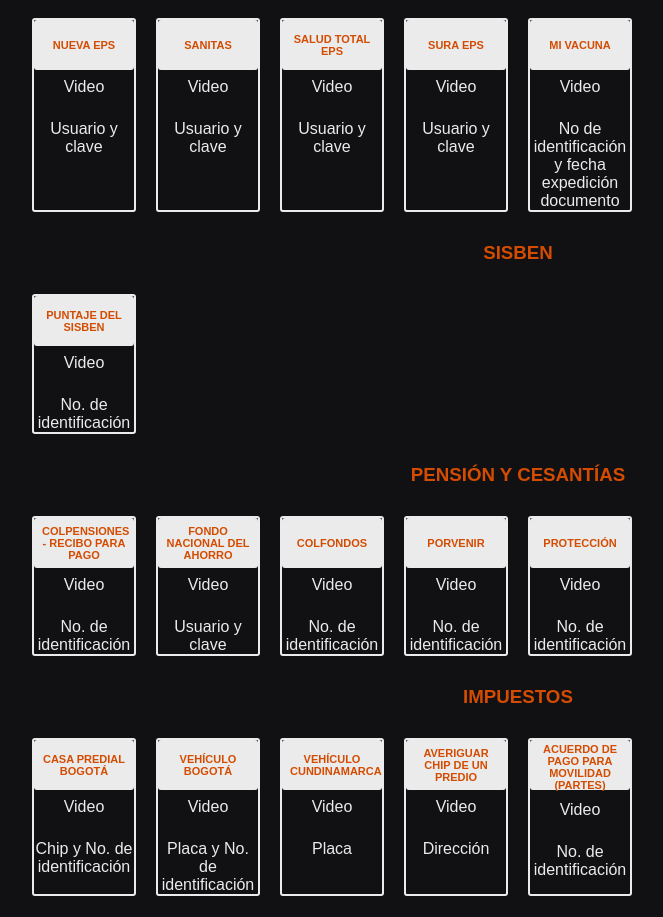
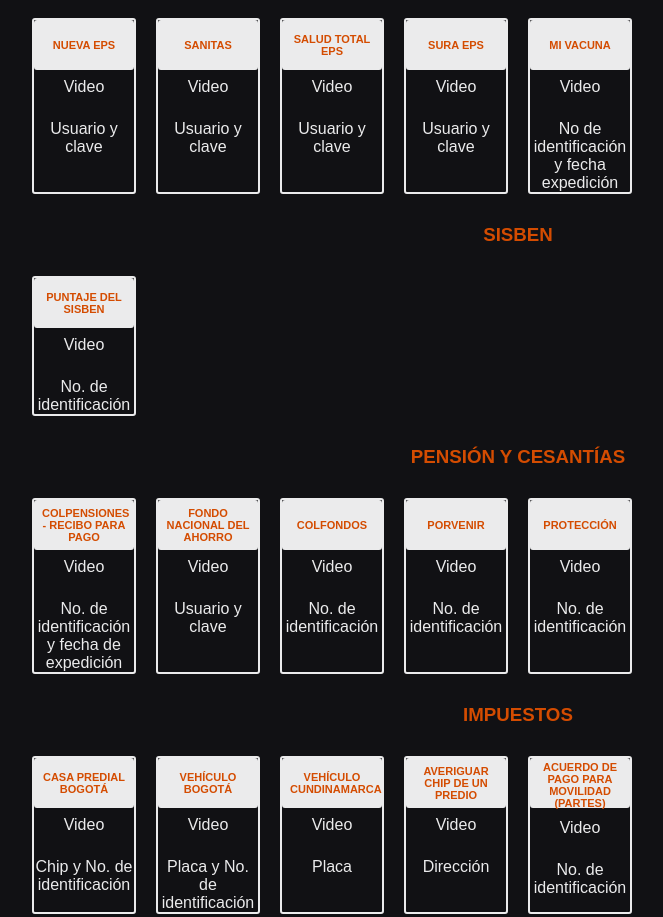
Before and after one commit to alberthfabian/fireplace, a React (Create React App) app: page / in a window 1280 px wide. Shown: the part 838-1755 px from the top of the page, without its empty margins (122-785 px from the left). Built offline with nearby package versions, Linux system fonts and the light colour scheme; no server answers.

Commit message:
Update colpensiones

```diff
--- a/src/components/Data/Eps/index.js
+++ b/src/components/Data/Eps/index.js
@@ -1,119 +1,128 @@
 export const eps = [
   {
-    'id': 1,
-    'name': 'ADRES FOSYGA',
-    'video': 'Video',
-    'linkVideo': 'https://www.youtube.com/channel/UCvi2KWTO8kKJZUO8cdJ2b6g',
-    'linkDocument': 'https://aplicaciones.adres.gov.co/bdua_internet/Pages/ConsultarAfiliadoWeb.aspx',
-    'value': '1.000',
-    'register': 'No. de identificación'
+    id: 1,
+    name: "ADRES FOSYGA",
+    video: "Video",
+    linkVideo: "https://www.youtube.com/channel/UCvi2KWTO8kKJZUO8cdJ2b6g",
+    linkDocument:
+      "https://aplicaciones.adres.gov.co/bdua_internet/Pages/ConsultarAfiliadoWeb.aspx",
+    value: "1.000",
+    register: "No. de identificación",
   },
   {
-    'id': 2,
-    'name': 'COMPROBADOR DE DERECHOS',
-    'video': 'Video',
-    'linkVideo': 'https://www.youtube.com/channel/UCvi2KWTO8kKJZUO8cdJ2b6g',
-    'linkDocument': 'https://appb.saludcapital.gov.co/Comprobadordederechos/Consulta.aspx',
-    'value': '1.000',
-    'register': 'No. de identificación'
+    id: 2,
+    name: "COMPROBADOR DE DERECHOS",
+    video: "Video",
+    linkVideo: "https://www.youtube.com/channel/UCvi2KWTO8kKJZUO8cdJ2b6g",
+    linkDocument:
+      "https://appb.saludcapital.gov.co/Comprobadordederechos/Consulta.aspx",
+    value: "1.000",
+    register: "No. de identificación",
   },
   {
-    'id': 3,
-    'name': 'ALIANSALUD EPS',
-    'video': 'Video',
-    'linkVideo': 'https://www.youtube.com/channel/UCvi2KWTO8kKJZUO8cdJ2b6g',
-    'linkDocument': 'https://www.aliansalud.com.co/oficinavirtual/Paginas/Login.aspx',
-    'value': '2.000',
-    'register': 'Usuario y Clave'
+    id: 3,
+    name: "ALIANSALUD EPS",
+    video: "Video",
+    linkVideo: "https://www.youtube.com/channel/UCvi2KWTO8kKJZUO8cdJ2b6g",
+    linkDocument:
+      "https://www.aliansalud.com.co/oficinavirtual/Paginas/Login.aspx",
+    value: "2.000",
+    register: "Usuario y Clave",
   },
   {
-    'id': 4,
-    'name': 'COOMEVA EPS',
-    'video': 'Video',
-    'linkVideo': 'https://www.youtube.com/channel/UCvi2KWTO8kKJZUO8cdJ2b6g',
-    'linkDocument': 'http://cooeps.coomeva.com.co/prod/afiliacion/php/ajax/afiliado/indexCertificadosAfiliado.php',
-    'value': '1.000',
-    'register': 'No. de identificación'
+    id: 4,
+    name: "COOMEVA EPS",
+    video: "Video",
+    linkVideo: "https://www.youtube.com/channel/UCvi2KWTO8kKJZUO8cdJ2b6g",
+    linkDocument:
+      "http://cooeps.coomeva.com.co/prod/afiliacion/php/ajax/afiliado/indexCertificadosAfiliado.php",
+    value: "1.000",
+    register: "No. de identificación",
   },
   {
-    'id': 5,
-    'name': 'COMPENSAR',
-    'video': 'Video',
-    'linkVideo': 'https://www.youtube.com/channel/UCvi2KWTO8kKJZUO8cdJ2b6g',
-    'linkDocument': 'https://seguridad2.compensar.com/sso/login/36656901cdc57c7f10b7467c55d315dd',
-    'value': '2.000',
-    'register': 'Usuario y clave'
+    id: 5,
+    name: "COMPENSAR",
+    video: "Video",
+    linkVideo: "https://www.youtube.com/channel/UCvi2KWTO8kKJZUO8cdJ2b6g",
+    linkDocument:
+      "https://seguridad2.compensar.com/sso/login/36656901cdc57c7f10b7467c55d315dd",
+    value: "2.000",
+    register: "Usuario y clave",
   },
   {
-    'id': 6,
-    'name': 'CRUZ BLANCA EPS',
-    'video': 'Video',
-    'linkVideo': 'https://www.youtube.com/channel/UCvi2KWTO8kKJZUO8cdJ2b6g',
-    'linkDocument': 'http://www.cruzblanca.com.co/',
-    'value': '2.000',
-    'register': 'Usuario y clave'
+    id: 6,
+    name: "CRUZ BLANCA EPS",
+    video: "Video",
+    linkVideo: "https://www.youtube.com/channel/UCvi2KWTO8kKJZUO8cdJ2b6g",
+    linkDocument: "http://www.cruzblanca.com.co/",
+    value: "2.000",
+    register: "Usuario y clave",
   },
   {
-    'id': 7,
-    'name': 'FAMISANAR EPS',
-    'video': 'Video',
-    'linkVideo': 'https://www.youtube.com/channel/UCvi2KWTO8kKJZUO8cdJ2b6g',
-    'linkDocument': 'https://enlinea.famisanar.com.co/Portal/home.jspx',
-    'value': '2.000',
-    'register': 'Usuario y clave'
+    id: 7,
+    name: "FAMISANAR EPS",
+    video: "Video",
+    linkVideo: "https://www.youtube.com/channel/UCvi2KWTO8kKJZUO8cdJ2b6g",
+    linkDocument: "https://enlinea.famisanar.com.co/Portal/home.jspx",
+    value: "2.000",
+    register: "Usuario y clave",
   },
   {
-    'id': 8,
-    'name': 'MEDIMÁS EPS',
-    'video': 'Video',
-    'linkVideo': 'https://www.youtube.com/channel/UCvi2KWTO8kKJZUO8cdJ2b6g',
-    'linkDocument': 'https://heonmedimas.heon.com.co/medimas/Epsenlinea/EpsEnLineaAng/#/sesion',
-    'value': '2.000',
-    'register': 'Usuario y clave'
+    id: 8,
+    name: "MEDIMÁS EPS",
+    video: "Video",
+    linkVideo: "https://www.youtube.com/channel/UCvi2KWTO8kKJZUO8cdJ2b6g",
+    linkDocument:
+      "https://heonmedimas.heon.com.co/medimas/Epsenlinea/EpsEnLineaAng/#/sesion",
+    value: "2.000",
+    register: "Usuario y clave",
   },
   {
-    'id': 9,
-    'name': 'NUEVA EPS',
-    'video': 'Video',
-    'linkVideo': 'https://www.youtube.com/channel/UCvi2KWTO8kKJZUO8cdJ2b6g',
-    'linkDocument': 'https://aplicaciones.nuevaeps.com.co/Portal/home.jspx',
-    'value': '2.000',
-    'register': 'Usuario y clave'
+    id: 9,
+    name: "NUEVA EPS",
+    video: "Video",
+    linkVideo: "https://www.youtube.com/channel/UCvi2KWTO8kKJZUO8cdJ2b6g",
+    linkDocument: "https://aplicaciones.nuevaeps.com.co/Portal/home.jspx",
+    value: "2.000",
+    register: "Usuario y clave",
   },
   {
-    'id': 10,
-    'name': 'SANITAS',
-    'video': 'Video',
-    'linkVideo': 'https://www.youtube.com/channel/UCvi2KWTO8kKJZUO8cdJ2b6g',
-    'linkDocument': 'https://www.epssanitas.com/usuarios/web/nuevo-portal-eps/inicio?p_p_id=58&p_p_lifecycle=0&p_p_state=maximized&p_p_mode=view&saveLastPath=false&_58_struts_action=%2Flogin%2Flogin#gsc.tab=0',
-    'value': '2.000',
-    'register': 'Usuario y clave'
+    id: 10,
+    name: "SANITAS",
+    video: "Video",
+    linkVideo: "https://www.youtube.com/channel/UCvi2KWTO8kKJZUO8cdJ2b6g",
+    linkDocument:
+      "https://www.epssanitas.com/usuarios/web/nuevo-portal-eps/inicio?p_p_id=58&p_p_lifecycle=0&p_p_state=maximized&p_p_mode=view&saveLastPath=false&_58_struts_action=%2Flogin%2Flogin#gsc.tab=0",
+    value: "2.000",
+    register: "Usuario y clave",
   },
   {
-    'id': 11,
-    'name': 'SALUD TOTAL EPS',
-    'video': 'Video',
-    'linkVideo': 'https://www.youtube.com/channel/UCvi2KWTO8kKJZUO8cdJ2b6g',
-    'linkDocument': 'https://transaccional.saludtotal.com.co/Transaccional/plataforma/ingresar.aspx?q=D4O1+zam3H0+eV6n57nEogCT0XrxOguzMGbpn45Tikq4KHHVCR3mIKneP3bObG5NkY2S8TQ4K+ZeLCFI3AV4NdvvrJHvJDTwKRAqgP0m69nzAb4vMi194FJ7CfTXPpiE/vhjPAXbxHYuHkkCv3jcxMAzjZj2oMFkbP3lrmALnCk=',
-    'value': '2.000',
-    'register': 'Usuario y clave'
+    id: 11,
+    name: "SALUD TOTAL EPS",
+    video: "Video",
+    linkVideo: "https://www.youtube.com/channel/UCvi2KWTO8kKJZUO8cdJ2b6g",
+    linkDocument:
+      "https://transaccional.saludtotal.com.co/Transaccional/plataforma/ingresar.aspx?q=D4O1+zam3H0+eV6n57nEogCT0XrxOguzMGbpn45Tikq4KHHVCR3mIKneP3bObG5NkY2S8TQ4K+ZeLCFI3AV4NdvvrJHvJDTwKRAqgP0m69nzAb4vMi194FJ7CfTXPpiE/vhjPAXbxHYuHkkCv3jcxMAzjZj2oMFkbP3lrmALnCk=",
+    value: "2.000",
+    register: "Usuario y clave",
   },
   {
-    'id': 12,
-    'name': 'SURA EPS',
-    'video': 'Video',
-    'linkVideo': 'https://www.youtube.com/channel/UCvi2KWTO8kKJZUO8cdJ2b6g',
-    'linkDocument': 'https://login.sura.com/sso/servicelogin.aspx?continueTo=https%3A%2F%2Fportaleps.epssura.com%2FServiciosUnClick%2F&service=epssura',
-    'value': '1.000',
-    'register': 'Usuario y clave'
+    id: 12,
+    name: "SURA EPS",
+    video: "Video",
+    linkVideo: "https://www.youtube.com/channel/UCvi2KWTO8kKJZUO8cdJ2b6g",
+    linkDocument:
+      "https://login.sura.com/sso/servicelogin.aspx?continueTo=https%3A%2F%2Fportaleps.epssura.com%2FServiciosUnClick%2F&service=epssura",
+    value: "1.000",
+    register: "Usuario y clave",
   },
   {
-    'id': 13,
-    'name': 'MI VACUNA',
-    'video': 'Video',
-    'linkVideo': 'https://www.youtube.com/channel/UCvi2KWTO8kKJZUO8cdJ2b6g',
-    'linkDocument': 'https://mivacuna.sispro.gov.co/MiVacuna/Account/Login',
-    'value': '2.500',
-    'register': 'No de identificación y fecha expedición documento'
-  }
-]
+    id: 13,
+    name: "MI VACUNA",
+    video: "Video",
+    linkVideo: "https://www.youtube.com/channel/UCvi2KWTO8kKJZUO8cdJ2b6g",
+    linkDocument: "https://mivacuna.sispro.gov.co/MiVacuna/Account/Login",
+    value: "2.500",
+    register: "No de identificación y fecha expedición",
+  },
+];
--- a/src/components/Data/PensionAndCesantias/index.js
+++ b/src/components/Data/PensionAndCesantias/index.js
@@ -1,47 +1,52 @@
 export const pensionAndCesantias = [
   {
-    'id': 1,
-    'name': 'COLPENSIONES - RECIBO PARA PAGO',
-    'video': 'Video',
-    'linkVideo': 'https://www.youtube.com/channel/UCvi2KWTO8kKJZUO8cdJ2b6g',
-    'linkDocument': 'https://sub.colpensionestransaccional.gov.co/Login_consultaFact.aspx',
-    'value': '1.000',
-    'register': 'No. de identificación'
+    id: 1,
+    name: "COLPENSIONES - RECIBO PARA PAGO",
+    video: "Video",
+    linkVideo: "https://www.youtube.com/channel/UCvi2KWTO8kKJZUO8cdJ2b6g",
+    linkDocument:
+      "https://sub.colpensionestransaccional.gov.co/LoginDaMLayout.aspx?tagcliente=cup",
+    value: "1.000",
+    register: "No. de identificación y fecha de expedición",
   },
   {
-    'id': 2,
-    'name': 'FONDO NACIONAL DEL AHORRO',
-    'video': 'Video',
-    'linkVideo': 'https://www.youtube.com/channel/UCvi2KWTO8kKJZUO8cdJ2b6g',
-    'linkDocument': 'https://www.fna.gov.co:8081/CTSProxy/services/cobis/ibweb/ib-container/index.html#/login',
-    'value': '1.000',
-    'register': 'Usuario y clave'
+    id: 2,
+    name: "FONDO NACIONAL DEL AHORRO",
+    video: "Video",
+    linkVideo: "https://www.youtube.com/channel/UCvi2KWTO8kKJZUO8cdJ2b6g",
+    linkDocument:
+      "https://www.fna.gov.co:8081/CTSProxy/services/cobis/ibweb/ib-container/index.html#/login",
+    value: "1.000",
+    register: "Usuario y clave",
   },
   {
-    'id': 3,
-    'name': 'COLFONDOS',
-    'video': 'Video',
-    'linkVideo': 'https://www.youtube.com/channel/UCvi2KWTO8kKJZUO8cdJ2b6g',
-    'linkDocument': 'https://www.colfondos.com.co/dxp/personas/pensiones-obligatorias/certificado-afiliacion',
-    'value': '1.000',
-    'register': 'No. de identificación'
+    id: 3,
+    name: "COLFONDOS",
+    video: "Video",
+    linkVideo: "https://www.youtube.com/channel/UCvi2KWTO8kKJZUO8cdJ2b6g",
+    linkDocument:
+      "https://www.colfondos.com.co/dxp/personas/pensiones-obligatorias/certificado-afiliacion",
+    value: "1.000",
+    register: "No. de identificación",
   },
   {
-    'id': 4,
-    'name': 'PORVENIR',
-    'video': 'Video',
-    'linkVideo': 'https://www.youtube.com/channel/UCvi2KWTO8kKJZUO8cdJ2b6g',
-    'linkDocument': 'https://www.porvenir.com.co/web/certificados-y-extractos/certificado-de-afiliacion',
-    'value': '2.000',
-    'register': 'No. de identificación'
+    id: 4,
+    name: "PORVENIR",
+    video: "Video",
+    linkVideo: "https://www.youtube.com/channel/UCvi2KWTO8kKJZUO8cdJ2b6g",
+    linkDocument:
+      "https://www.porvenir.com.co/web/certificados-y-extractos/certificado-de-afiliacion",
+    value: "2.000",
+    register: "No. de identificación",
   },
   {
-    'id': 5,
-    'name': 'PROTECCIÓN',
-    'video': 'Video',
-    'linkVideo': 'https://www.youtube.com/channel/UCvi2KWTO8kKJZUO8cdJ2b6g',
-    'linkDocument': 'https://www.proteccion.com/wps/portal/proteccion/web/home/home-afiliados-pensionados/certifacil#/certificados',
-    'value': '1.000',
-    'register': 'No. de identificación'
-  }
-]
+    id: 5,
+    name: "PROTECCIÓN",
+    video: "Video",
+    linkVideo: "https://www.youtube.com/channel/UCvi2KWTO8kKJZUO8cdJ2b6g",
+    linkDocument:
+      "https://www.proteccion.com/wps/portal/proteccion/web/home/home-afiliados-pensionados/certifacil#/certificados",
+    value: "1.000",
+    register: "No. de identificación",
+  },
+];
```
